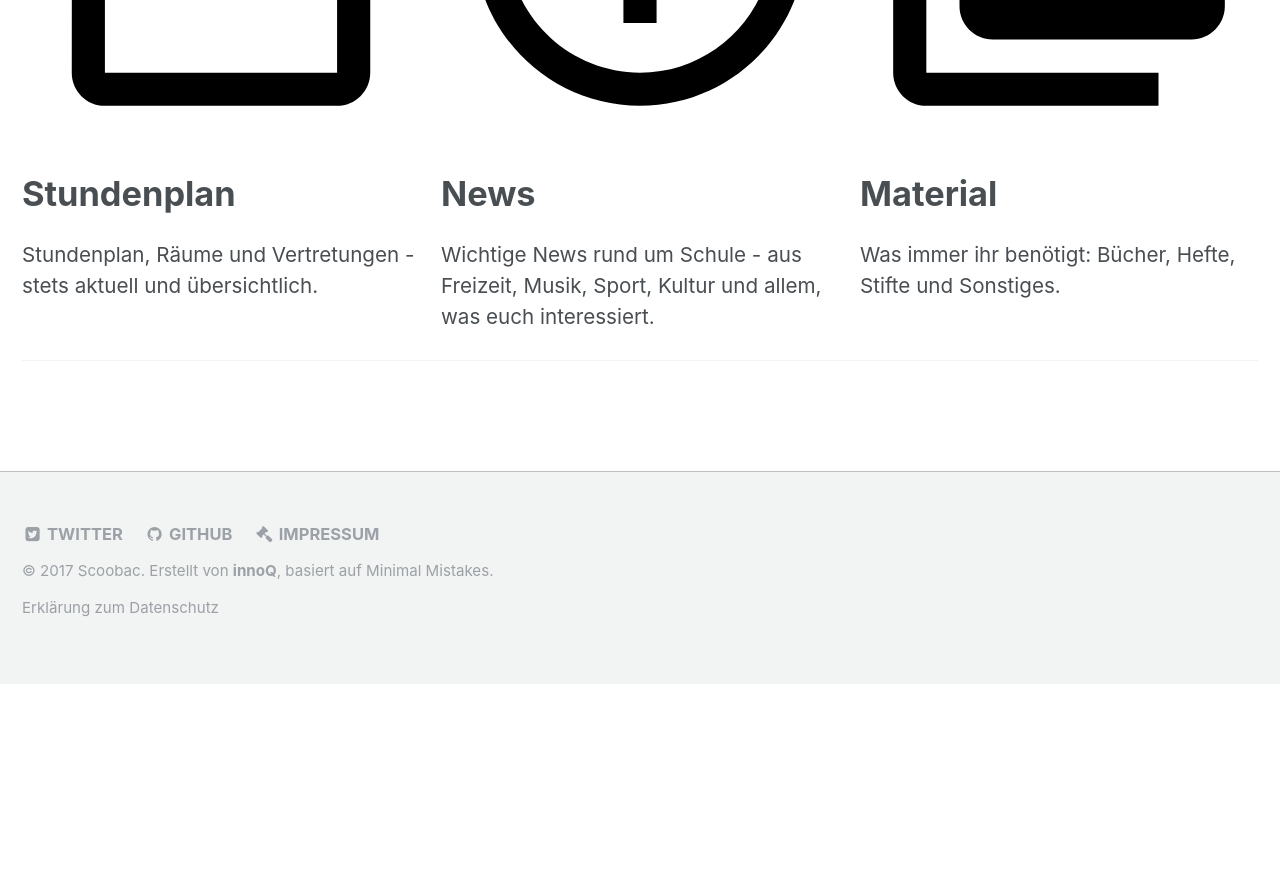
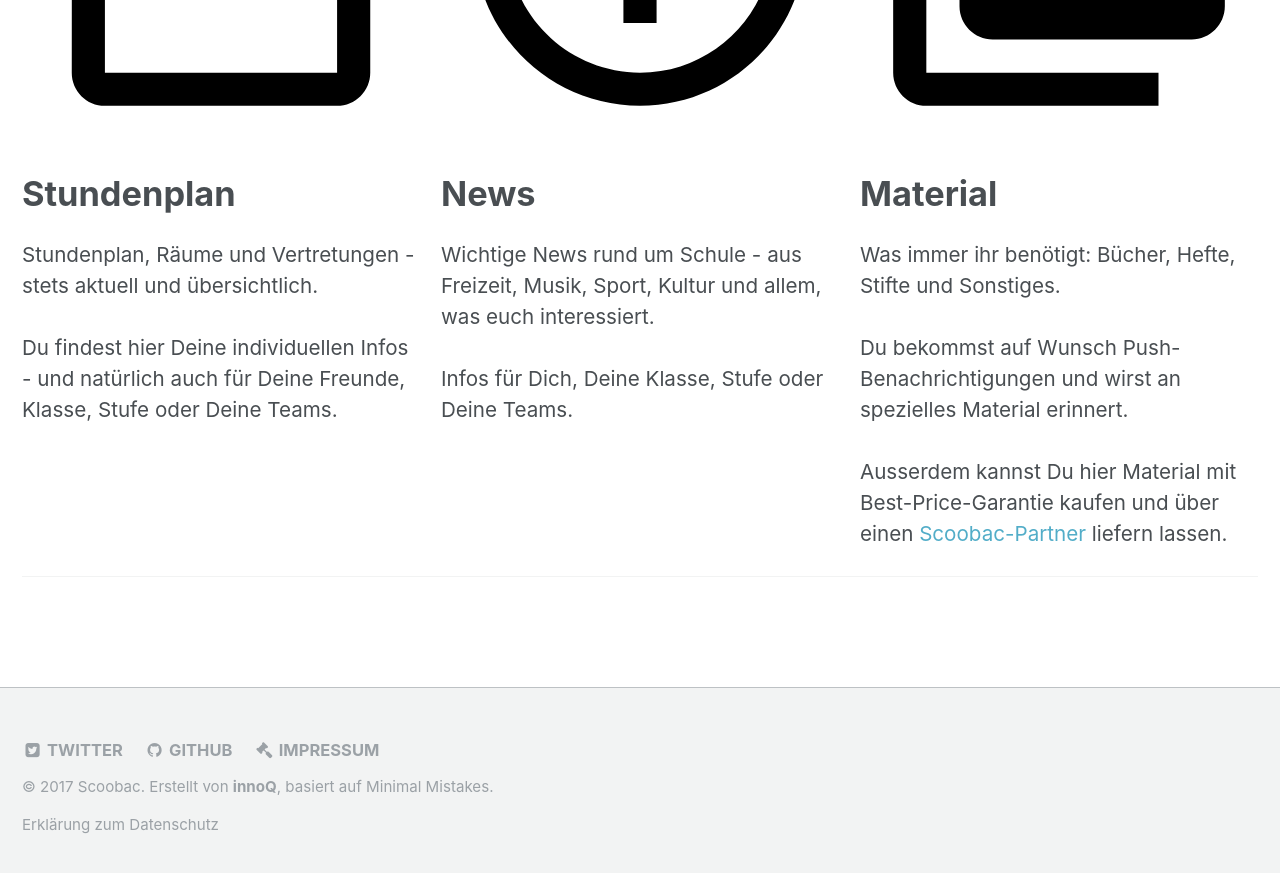
Before and after one commit to scoobac/scoobac-site, a Jekyll site: the page built from _pages/home.md, in a window 1280 px wide and 900 px high, scrolled down 752 px. Shown: the top 873 px of the window. Built offline with Jekyll 4.4.1, drawn with Linux system fonts in a browser that asks for light colours; before the commit the page ends 1436 px from its top, so only the background shows below that.

```diff
--- a/_data/navigation.yml
+++ b/_data/navigation.yml
@@ -1,7 +1,7 @@
 # main links
 main:
-  - title: Mission
-    url: /mission
+  - title: Intro
+    url: /intro
   - title: Meinungen
     url: /meinungen
   - title: Partner
--- a/_pages/home.md
+++ b/_pages/home.md
@@ -13,15 +13,23 @@ excerpt: "**Von Schülern für Schüler**"
 feature_row:
   - title: "Stundenplan"
     image_path: assets/images/plan-icon.svg
-    excerpt: "Stundenplan, Räume und Vertretungen - stets aktuell und übersichtlich."
+    excerpt: "Stundenplan, Räume und Vertretungen - stets aktuell und übersichtlich.<br><br>
+    Du findest hier Deine individuellen Infos - und natürlich auch für Deine Freunde, Klasse, Stufe
+    oder Deine Teams."
 
   - image_path: assets/images/info-icon.svg
     title: "News"
-    excerpt: "Wichtige News rund um Schule - aus Freizeit, Musik, Sport, Kultur und allem, was euch interessiert."
+    excerpt: "Wichtige News rund um Schule - aus Freizeit, Musik, Sport, Kultur und allem,
+    was euch interessiert.<br><br>
+    Infos für Dich, Deine Klasse, Stufe oder Deine Teams."
 
   - image_path: assets/images/book-icon.svg
     title: "Material"
-    excerpt: "Was immer ihr benötigt: Bücher, Hefte, Stifte und Sonstiges."
+    excerpt: "Was immer ihr benötigt: Bücher, Hefte, Stifte und Sonstiges.<br><br>
+    Du bekommst auf Wunsch Push-Benachrichtigungen und wirst an spezielles Material
+    erinnert.<br><br>
+    Ausserdem kannst Du hier Material mit Best-Price-Garantie kaufen und über einen
+    [Scoobac-Partner](/partner) liefern lassen."
 
 ---
 # Das leistet Scoobac:
```
Also changed, not shown: _pages/intro.md (renamed from _pages/mission.md, +10 -6 lines), assets/images/intro/mission-uebersicht.jpeg (added).
